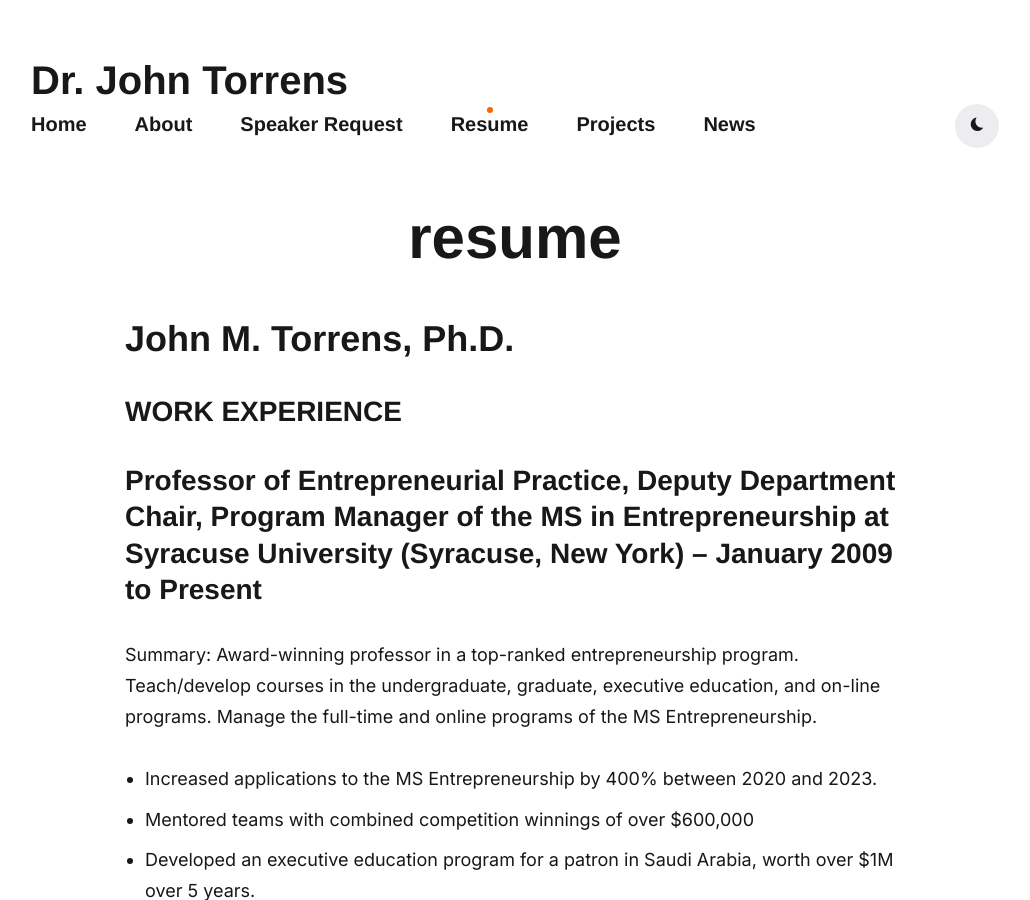
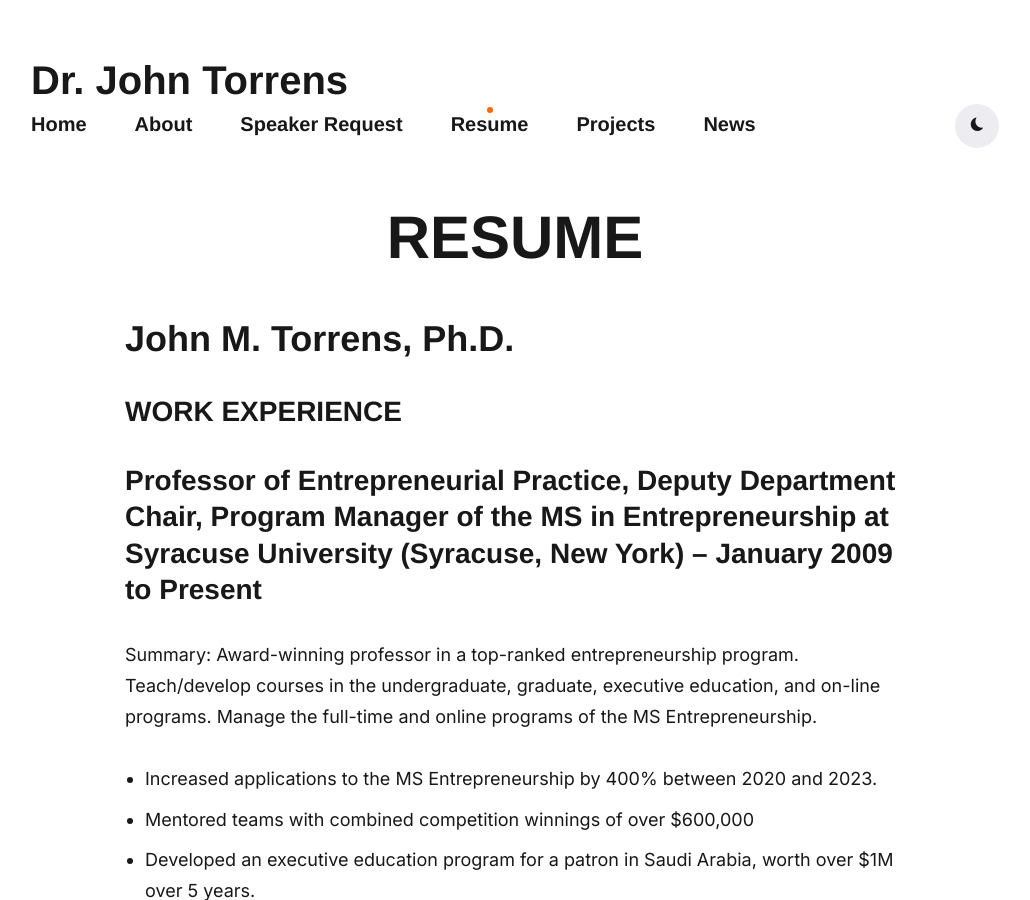
Before and after one commit to bishal784411/John-Torrens-image, a Jekyll site: the page built from _pages/resume.md, in a window 1280 px wide and 900 px high. Shown: the whole window, without its empty margins (125-1155 px from the left). Built offline with Jekyll 4.4.1, drawn with Linux system fonts in a browser that asks for light colours; nearby versions of some CDN libraries; some web fonts are replaced.

```diff
--- a/_pages/resume.md
+++ b/_pages/resume.md
@@ -1,6 +1,6 @@
 ---
 layout: page
-title: resume
+title: RESUME
 permalink: /resume/
 ---
 # John M. Torrens, Ph.D.
```
